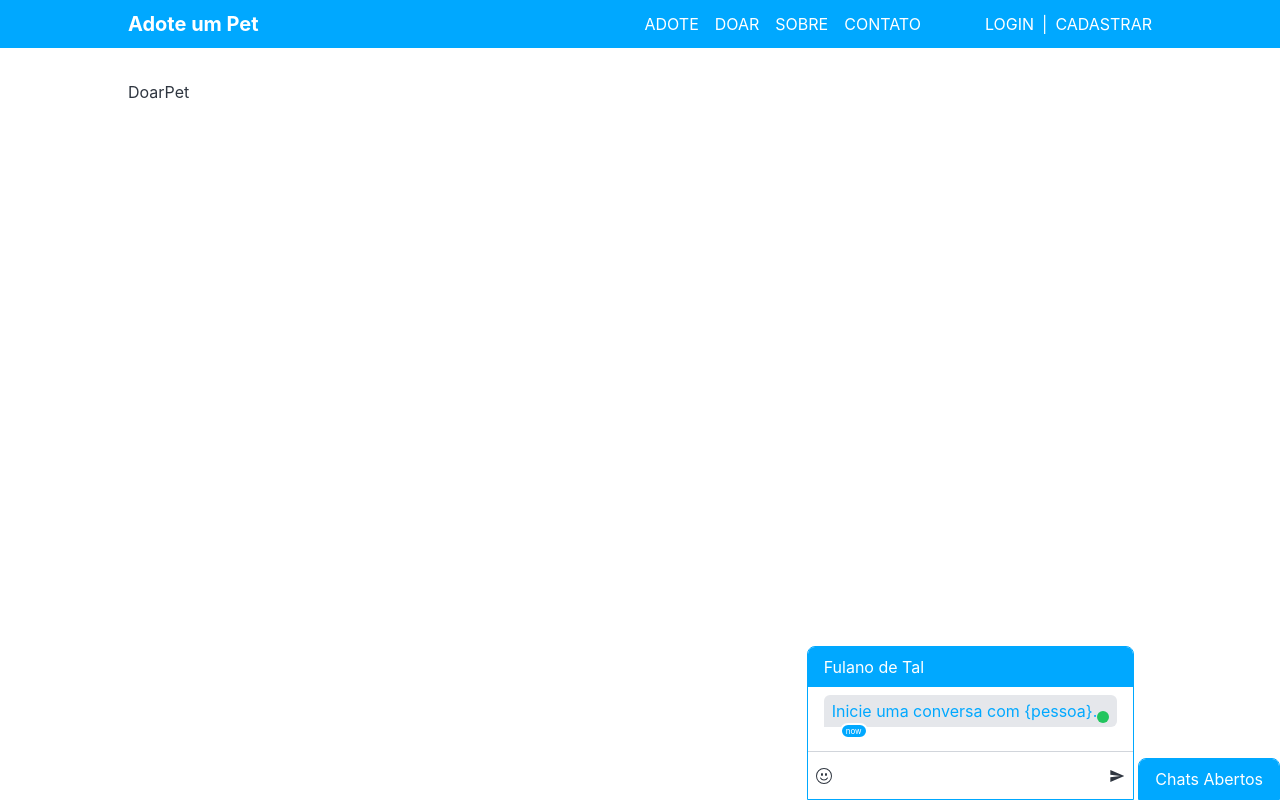
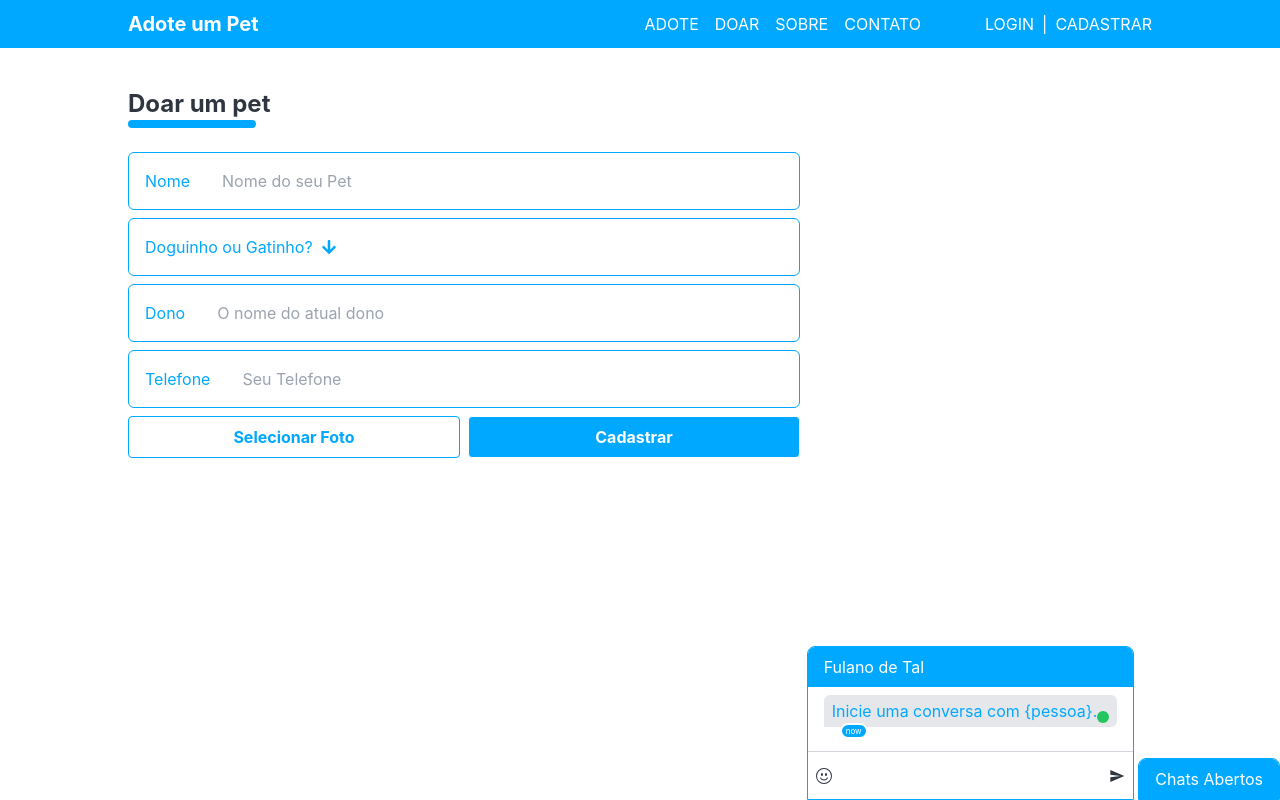
Before and after one commit to AlesonTalis/projeto-faculdade-adote-seu-pet, a React (Vite) app: page /doar in a window 1280 px wide. Built offline with nearby package versions, Linux system fonts and the light colour scheme.

Commit message:
cadastro de doação

```diff
--- /dev/null
+++ b/src/ScreenParts/Popup/index.jsx
@@ -0,0 +1,47 @@
+import React, {
+    useState,
+    useEffect
+} from 'react'
+
+import {
+    AiFillCloseCircle
+} from 'react-icons/ai'
+
+function Popup({
+    title,
+    descricao,
+    closeAction = () => null,
+    show = false
+}) {
+    const [opened, setOpened] = useState(show)
+
+    useEffect(() => {
+        if (show === true)
+            setOpened(show)
+
+        return () => {}
+    }, [show])
+
+
+    return opened ? (<div className={"Popup"}>
+            <div className="PopupContent">
+                <div className="PopupTitle">
+                    <h1>{title}</h1>
+                    <button
+                        className='btn btn-primary btn-close ml-auto mr-4'
+                        onClick={(e) => {
+                            setOpened(false)
+                            closeAction()
+                        }}
+                    >
+                        <AiFillCloseCircle/>
+                    </button>
+                </div>
+                <div className="PopupDescricao">
+                    <p>{descricao}</p>
+                </div>
+            </div>
+        </div>) : (<></>)
+}
+
+export default Popup
--- a/src/ScreenParts/TextInput/index.jsx
+++ b/src/ScreenParts/TextInput/index.jsx
@@ -8,11 +8,13 @@ function TextInput({
     className = "w-auto self-stretch",
     type = 'text',
     label = '',
+    value = '',
+    placeholder = '',
     submit = false,
     submitText = (text) => {},
     icon = null
 }) {
-    const [text, setText] = useState('')
+    const [text, setText] = useState(value)
     const [isfocused, setIsfocused] = useState(false)
 
     return (
@@ -28,6 +30,7 @@ function TextInput({
                 }}
                 onFocus={() => setIsfocused(true)}
                 onBlur={() => setIsfocused(false)}
+                placeholder={placeholder}
             />
             {submit && <button
                 className="Textinput-submit"
--- a/src/ScreenParts/index.js
+++ b/src/ScreenParts/index.js
@@ -22,3 +22,11 @@ export {
 export {
     default as Chat
 } from './ChatArea'
+
+export {
+    default as DropDownInput
+} from './DropDownInput'
+
+export {
+    default as Popup
+} from './Popup'
--- a/src/Screens/DoarPet/index.jsx
+++ b/src/Screens/DoarPet/index.jsx
@@ -1,13 +1,164 @@
-import React from 'react'
+import React, {
+    useState
+} from 'react'
+
+import {
+    TextInput,
+    DropDownInput,
+    Popup
+} from '../../ScreenParts'
 
 function DoarPet() {
-  return (
-    <div className="Content">
-        <div className="Content-area">
-            DoarPet
+    const [petImages,setPetImages] = useState('')
+    const [petName,setPetName] = useState('')
+    const [petType,setPetType] = useState('dog')
+    const [petOwner,setPetOwner] = useState('')
+    const [petContato,setPetContato] = useState('')
+
+    const [showPopup,setShowPopup] = useState(null)
+    const [popupMessage,setPopupMessage] = useState([])
+
+    const addPetImage = () => {
+        var address = petType === 'dog' ?
+            "https://random.dog/woof.json?ref=apilist.fun" :
+            "https://aws.random.cat/meow?ref=apilist.fun"
+
+        fetch(address)
+            .then(response => response.json())
+            .then(data => {
+                var result = petType === 'dog' ? data.url : data.file
+
+                setPetImages(result)
+            })
+    }
+
+    const cadastrarDoacao = () => {
+        var pets = JSON.parse(localStorage.getItem('pets'))
+
+        if (pets === null || pets === undefined)
+        {
+            pets = [
+                {
+                    id: (Math.floor(Math.random() * 10000001)),
+                    _petNome: 'Joaquim',
+                    _petType: 'dog',
+                    _petContato: '123456789',
+                    _petOwner: 'Antonio',
+                    _petImage: 'https://random.dog/6824eff1-85f8-4c16-b3ec-93a82b4f554d.jpeg',// joaquim
+                }
+            ]
+
+            localStorage.setItem('pets', JSON.stringify(pets))
+        }
+
+        if (petName && petContato && petImages && petOwner && petType)
+        {
+            var newPet = {
+                id: (Math.floor(Math.random() * 10000001)),
+                _petNome: petName,
+                _petType: petType,
+                _petContato: petContato,
+                _petOwner: petOwner,
+                _petImage: petImages
+            }
+
+            pets.push(newPet)
+
+            console.log(pets)
+
+            localStorage.setItem('pets', JSON.stringify(pets))
+
+            setPopupMessage([
+                'Sucesso!',
+                `Seu pet ${petName} foi cadastrado com sucesso!`
+            ])
+            setShowPopup(true)
+        }
+        else
+        {
+            setPopupMessage([
+                'Atenção!',
+                `Preencha todos os campos antes de cadastrar`
+            ])
+            setShowPopup(true)
+        }
+    }
+
+    return (
+        <div className="Content">
+            <div className="Content-area gap-2">
+
+                <h1>Doar um pet</h1>
+
+                <div className="flex flex-col w-full md:flex-row items-start gap-4">
+                    <div className="Content-object gap-2">
+                        <TextInput
+                            label='Nome'
+                            type='text'
+                            submitText={(_petNome) => setPetName(_petNome)}
+                            value={petName}
+                            placeholder={'Nome do seu Pet'}
+                        />
+                        <DropDownInput
+                            dtitle='Doguinho ou Gatinho?'
+                            dvalues={['Cachorro','Gato']}
+                            dselected={(v) => {
+                                setPetType(v === 0 ? 'dog' : 'cat')
+                            }}
+                        />
+                        <TextInput
+                            label='Dono'
+                            type='text'
+                            submitText={(_dono) => setPetOwner(_dono)}
+                            value={petOwner}
+                            placeholder={'O nome do atual dono'}
+                        />
+                        <TextInput
+                            type='tel'
+                            label='Telefone'
+                            submitText={(_telefone) => setPetContato(_telefone)}
+                            value={petContato}
+                            placeholder='Seu Telefone'
+                        />
+                        <div className="flex flex-row gap-2">
+                            <button
+                                type='button'
+                                className='btn flex-1'
+                                onClick={(e) => {
+                                    e.preventDefault()
+                                    addPetImage()
+                                }}
+                            >
+                                Selecionar Foto
+                            </button>
+                            <button
+                                className='btn btn-primary flex-1'
+                                onClick={(e) => {
+                                    e.preventDefault()
+                                    cadastrarDoacao()
+                                }}
+                            >
+                                Cadastrar
+                            </button>
+                        </div>
+                    </div>
+                    <div className="PetFoto flex-1">
+                        <div className="PetImage">
+                            {petImages && (<img src={petImages} alt="PetImage" />)}
+                        </div>
+                    </div>
+                </div>
+            </div>
+            <Popup
+                show={showPopup}
+                title={popupMessage.length > 0 && popupMessage[0]}
+                descricao={popupMessage.length > 1 && popupMessage[1]}
+                closeAction={() => {
+                    setShowPopup(false)
+                }}
+            />
         </div>
-    </div>
-  )
+    )
 }
 
 export default DoarPet
--- a/src/index.css
+++ b/src/index.css
@@ -125,6 +125,46 @@ code {
     @apply w-full h-full min-w-full min-h-full object-cover;
 }
 
+.PetImage
+{
+    @apply max-w-sm flex flex-row items-center justify-center
+}
+.PetImage img
+{
+    width: 100%;
+    height: 100%;
+    aspect-ratio: 1;
+    object-fit: cover;
+}
+
+
+
+.Popup
+{
+    background-color: rgba(0 0 0 / 0.5);
+    backdrop-filter: blur(2rem);
+
+    @apply fixed inset-0 z-50 grid
+}
+.PopupContent
+{
+    box-shadow: 0 1rem 2rem rgba(0 0 0 / 0.5);
+    @apply w-96 h-auto min-h-[12rem] flex flex-col rounded-lg py-4 bg-white m-auto
+}
+.PopupTitle
+{
+    @apply flex flex-row items-center border-b border-gray-300 pb-4
+}
+.PopupTitle h1
+{
+    font-size: 1.5rem;
+    @apply pl-4
+}
+.PopupDescricao
+{
+    @apply px-4
+}
+
 
 
 
@@ -154,6 +194,7 @@ code {
 }
 .Content .Content-object
 {
+    flex: 2;
     @apply pb-4 relative flex flex-col;
 }
 .Content-row
@@ -309,7 +350,7 @@ code {
 
 .Textinput
 {
-    @apply flex flex-row border-primary border rounded-md text-primary bg-white relative flex-1;
+    @apply flex flex-row border-primary border rounded-md text-primary bg-white relative flex-1 bg-white;
 }
 .Textinput .Textinput-input
 {
@@ -325,7 +366,7 @@ code {
 }
 .Textinput.Textinput-focused
 {
-    @apply shadow-primary shadow-md border-white
+    @apply shadow-primary shadow-md border-primary
 }
 .Textinput-icon
 {
@@ -339,5 +380,5 @@ code {
 
 .Textinput, .Dropdown, .Dropdown .Dropdown-content
 {
-    @apply border-primary border text-white bg-primary
+    @apply border-primary border text-primary bg-white hover:border-primary
 }
```
Also changed, not shown: src/Screens/index.js (line endings or trailing spaces).
